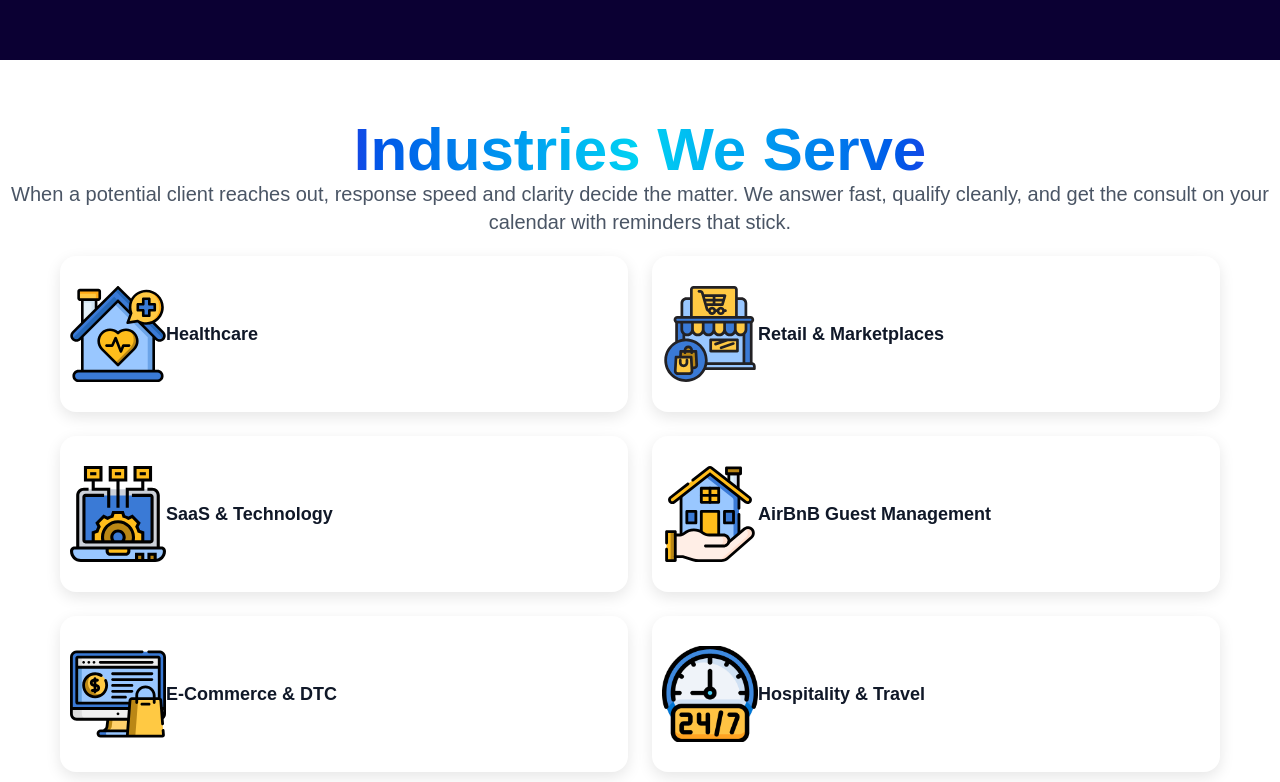
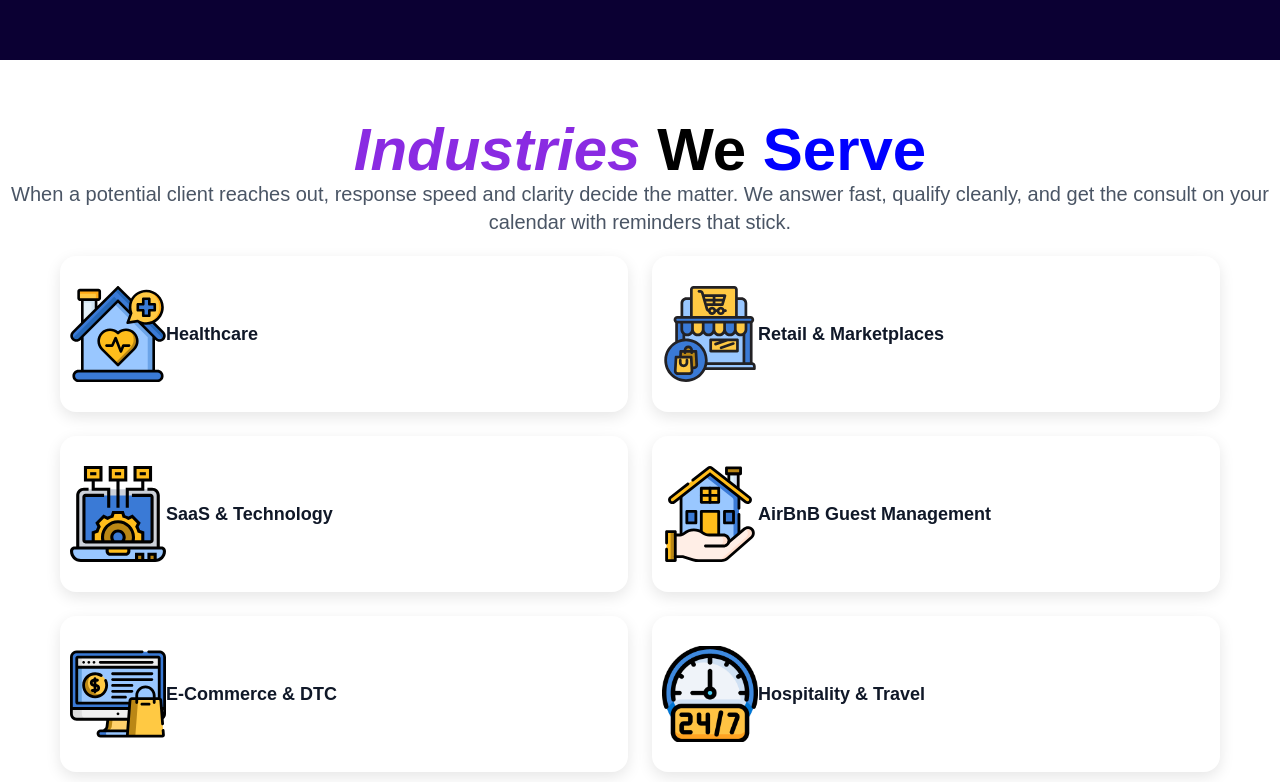
Before and after one commit to TalhaAhad/Romeo_Staffing, a plain HTML site: page index.html in a window 1280 px wide. Shown: the part 1798-2580 px from the top of the page. Drawn offline with Linux system fonts and the light colour scheme.

Commit message:
btn Color & Text color

```diff
--- a/assets/css/index.css
+++ b/assets/css/index.css
@@ -670,6 +670,18 @@ button:hover:after {
   margin-top: 60px;
 }
 
+.industries-section h1{
+  color: black;
+}
+
+.industries-section em{
+  color: blueviolet;
+}
+
+.industries-section span{
+  color: blue;
+}
+
 .grid {
   margin: 20px 60px;
 }
@@ -1074,7 +1086,7 @@ button:hover:after {
 .card {
   height: 100%;
   border-radius: 50px;
-  background: linear-gradient(135deg, blueviolet 50%, blue 100%);
+  background: linear-gradient(135deg, blueviolet 0%, blue 100%);
   /* color: #fff; */
   transition: all 0.5s ease-in-out;
   transform-style: preserve-3d;
@@ -1091,14 +1103,14 @@ button:hover:after {
   display: block;
   font-weight: 900;
   font-size: 20px;
-  color: black;
+  color: white;
 }
 
 .content .text {
   display: block;
   font-size: 15px;
   margin-top: 20px;
-  color: black;
+  color: white;
 }
 
 .parent:hover .card {
--- a/index.html
+++ b/index.html
@@ -216,11 +216,7 @@
       <div class="container mx-auto px-5 text-center">
         <!-- Heading -->
         <h1 class="text-center text-5xl sm:text-6xl font-bold mb-6">
-          <span
-            class="bg-gradient-to-r from-blue-700 via-cyan-400 to-blue-700 bg-clip-text text-transparent"
-          >
-            Industries We Serve
-          </span>
+            <em>Industries</em> We <span>Serve</span>
         </h1>
 
         <!-- Subtitle -->
```
